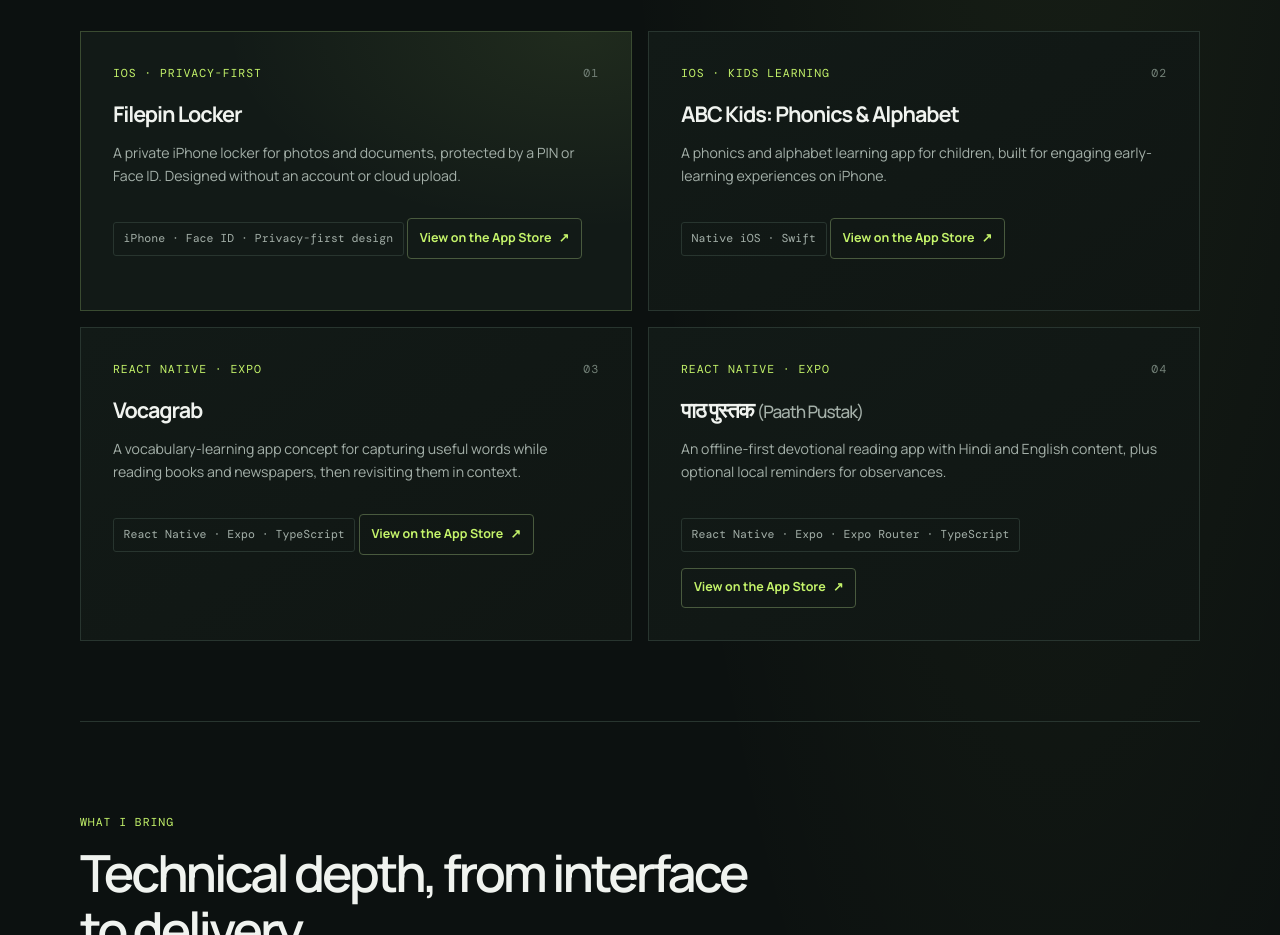
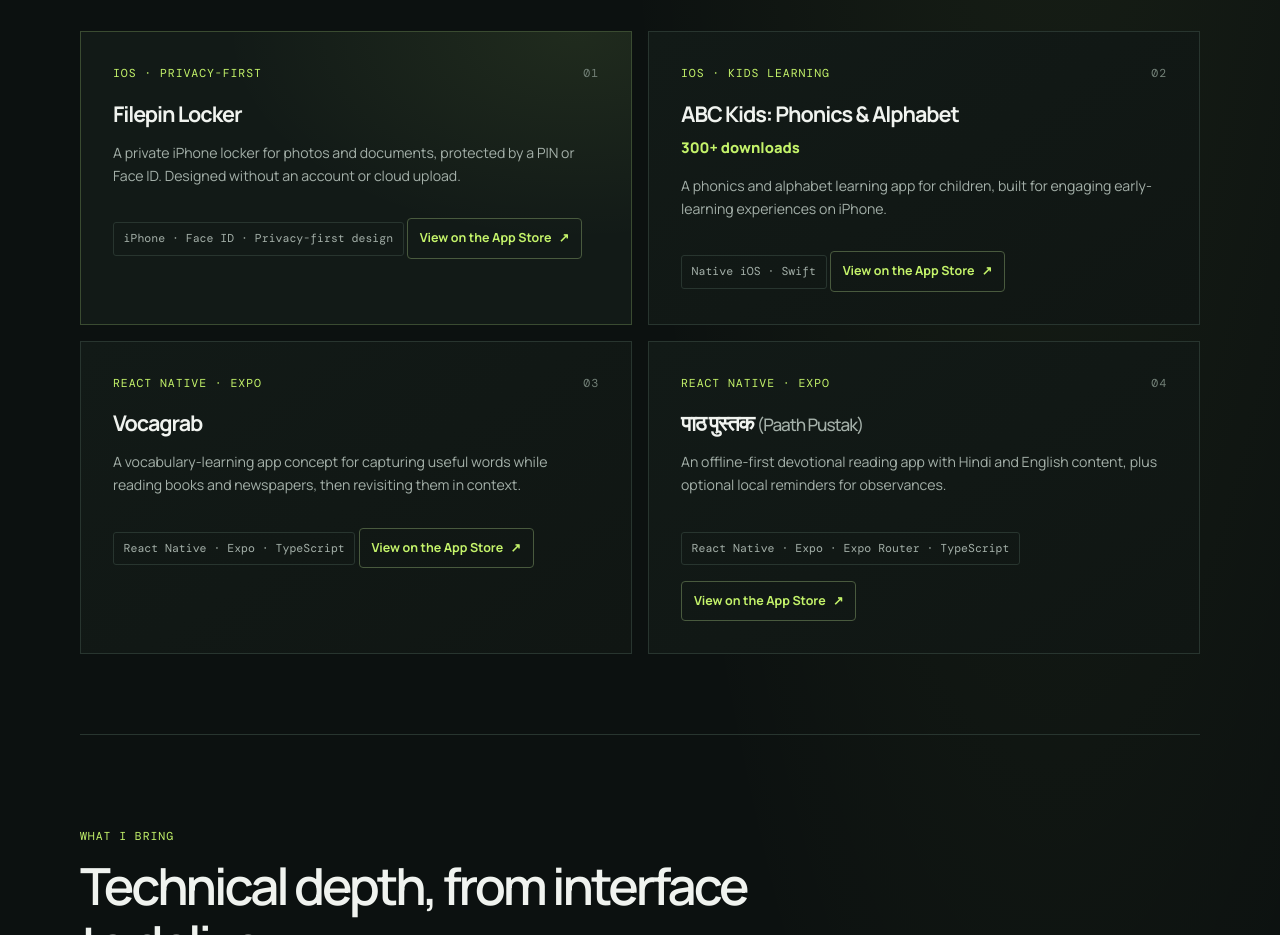
Before and after one commit to amitiosdev670/Portfolio, a plain HTML site: page index.html in a window 1280 px wide. Shown: the part 1300-2235 px from the top of the page. Drawn offline with nearby package versions, Linux system fonts and the light colour scheme.

Commit message:
Highlight ABC Kids downloads
Co-authored-by: Copilot <223556219+Copilot@users.noreply.github.com>

```diff
--- a/index.html
+++ b/index.html
@@ -78,6 +78,7 @@
               <span class="project-number">02</span>
             </div>
             <h3>ABC Kids: Phonics &amp; Alphabet</h3>
+            <p class="project-metric">300+ downloads</p>
             <p>
               A phonics and alphabet learning app for children, built for
               engaging early-learning experiences on iPhone.
--- a/styles.css
+++ b/styles.css
@@ -446,6 +446,13 @@ nav a:hover,
   font-size: 0.88rem;
 }
 
+.personal-card > .project-metric {
+  margin: 0.25rem 0 0.65rem;
+  color: var(--accent);
+  font-size: 0.92rem;
+  font-weight: 800;
+}
+
 .app-store-link {
   display: inline-flex;
   align-items: center;
```
